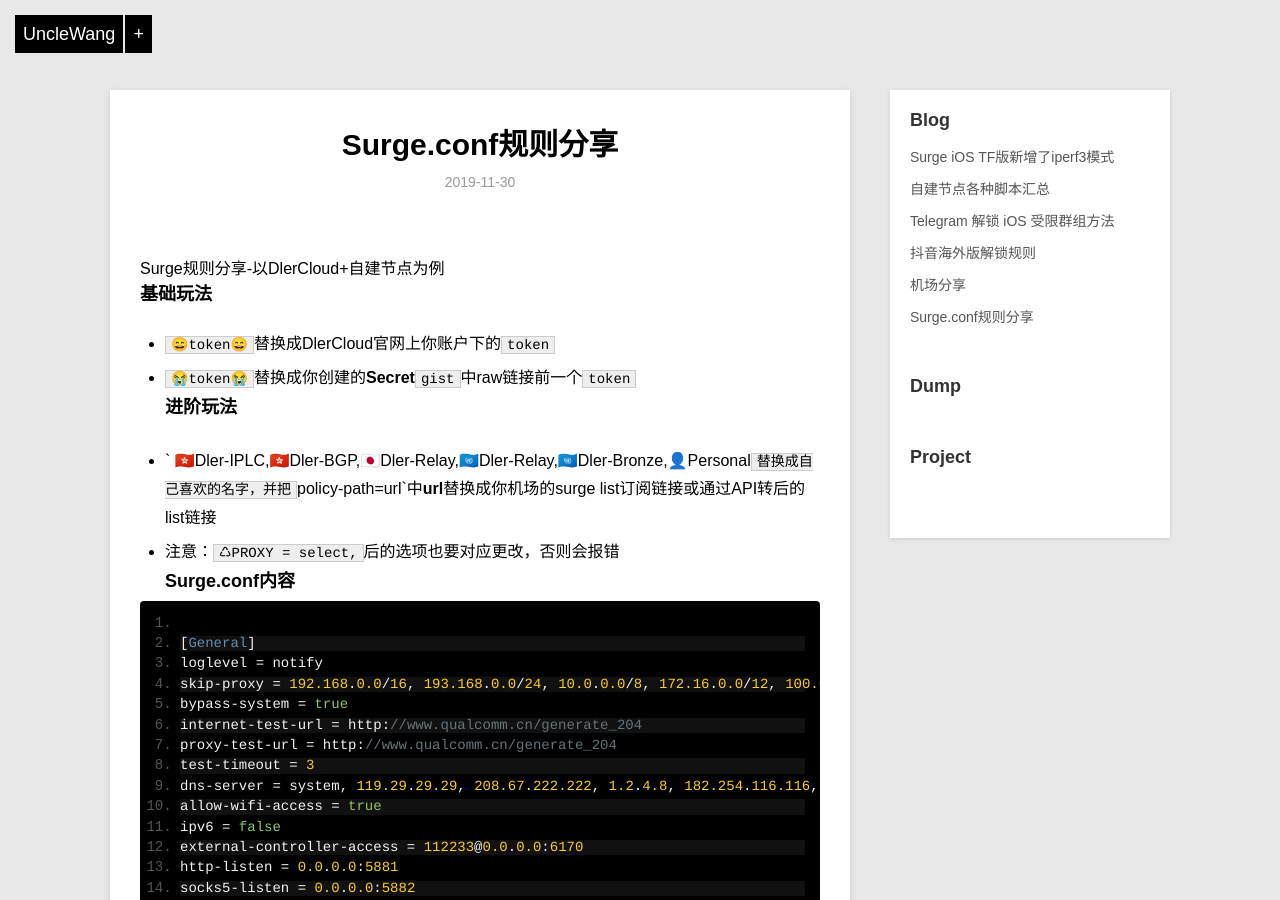
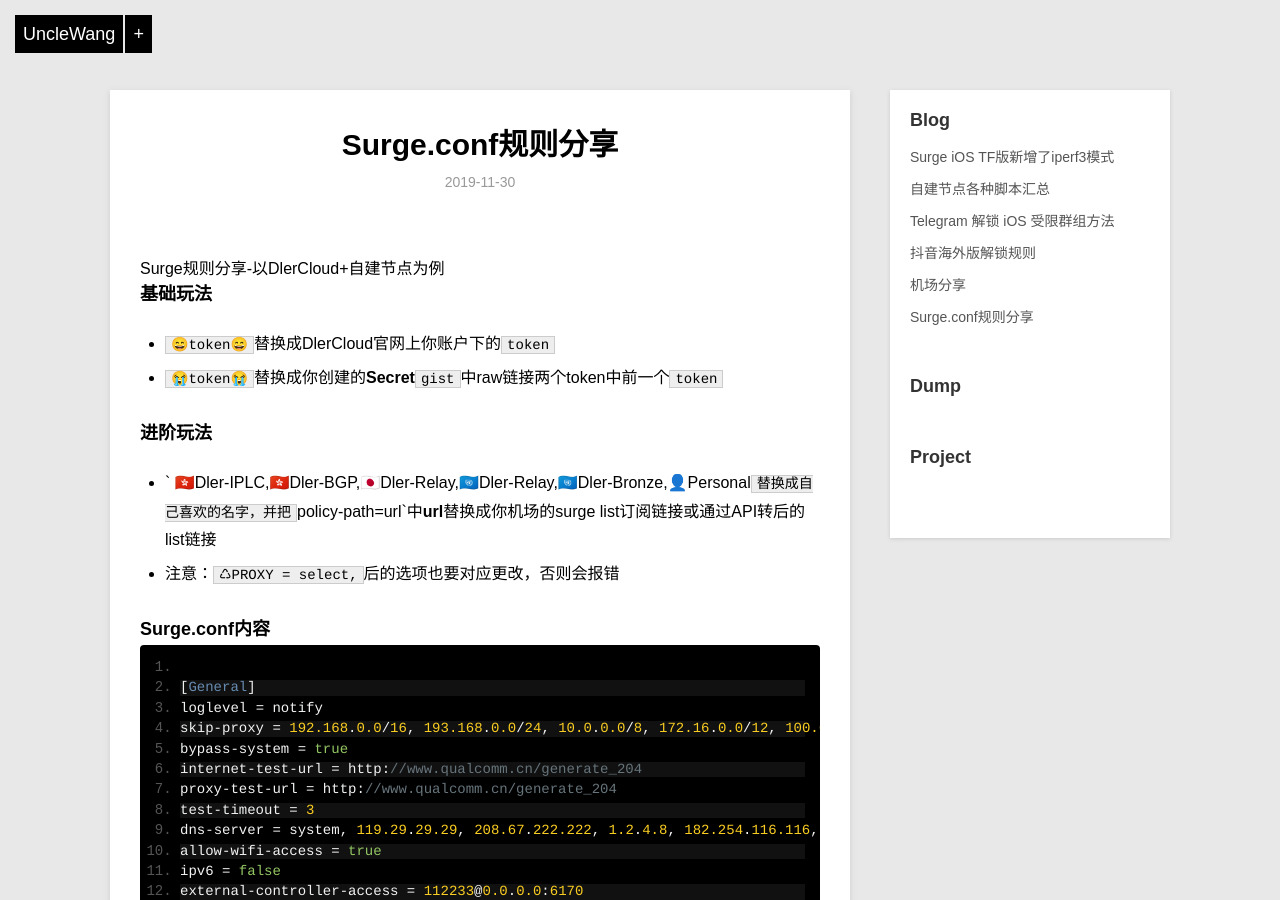
Before and after one commit to Darren-X1/Net-Door, a Jekyll site: the page built from _posts/blog/2019-11-30-surge-conf.md, in a window 1280 px wide and 900 px high. Built offline with Jekyll 4.4.1, drawn with Linux system fonts in a browser that asks for light colours.

Commit message:
Update 2019-11-30-surge-conf.md

````diff
--- a/_posts/blog/2019-11-30-surge-conf.md
+++ b/_posts/blog/2019-11-30-surge-conf.md
@@ -1,18 +1,19 @@
 ---
 layout: post
 title: Surge.conf规则分享
-description:
+description: 以DlerCloud+自建节点为例
 category: blog
 ---
 # Surge规则分享-以DlerCloud+自建节点为例
 ### 基础玩法
 * `😄token😄`替换成DlerCloud官网上你账户下的`token`
-* `😭token😭`替换成你创建的**Secret**`gist`中raw链接前一个`token`
+* `😭token😭`替换成你创建的**Secret**`gist`中raw链接两个token中前一个`token`
+
 ### 进阶玩法
 * ` 🇭🇰Dler-IPLC,🇭🇰Dler-BGP,🇯🇵Dler-Relay,🇺🇳Dler-Relay,🇺🇳Dler-Bronze,👤Personal`替换成自己喜欢的名字，并把`policy-path=url`中**url**替换成你机场的surge list订阅链接或通过API转后的list链接
 * 注意：`♺PROXY = select,`后的选项也要对应更改，否则会报错
+
 ### Surge.conf内容
-
 ```
 
 [General]
````
